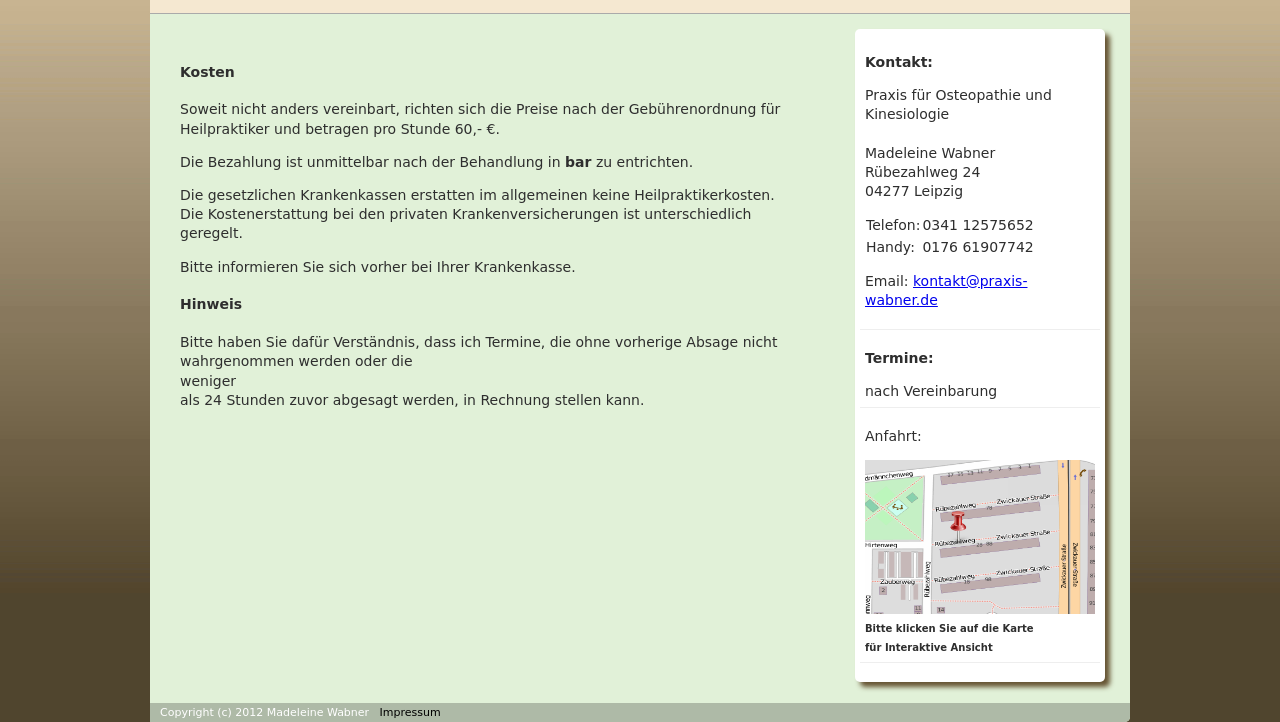
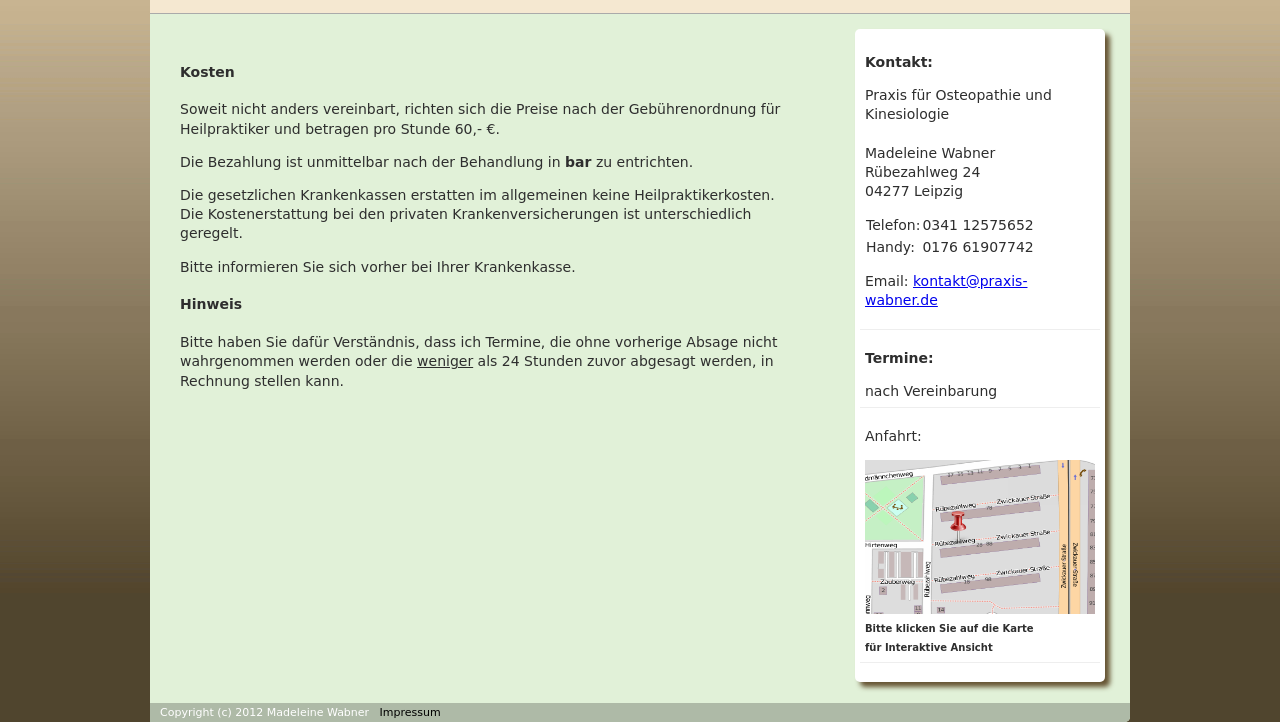
Before and after one commit to waffel/Homepage-Wabner, a plain HTML site: page kosten.html in a window 1280 px wide. Shown: the part 157-879 px from the top of the page. Drawn offline with Linux system fonts and the light colour scheme.

Commit message:
fixed problem with underline

```diff
--- a/kosten.html
+++ b/kosten.html
@@ -80,7 +80,7 @@
            </p>
            <h4>Hinweis</h4>
            Bitte haben Sie daf&uuml;r Verst&auml;ndnis, dass ich Termine, die ohne vorherige Absage nicht
-           wahrgenommen werden oder die <ul>weniger</ul> als 24 Stunden zuvor abgesagt werden, in Rechnung stellen kann.
+           wahrgenommen werden oder die <u>weniger</u> als 24 Stunden zuvor abgesagt werden, in Rechnung stellen kann.
          </div>
         </div>
         <div id="sidebar-wrapper">
```
